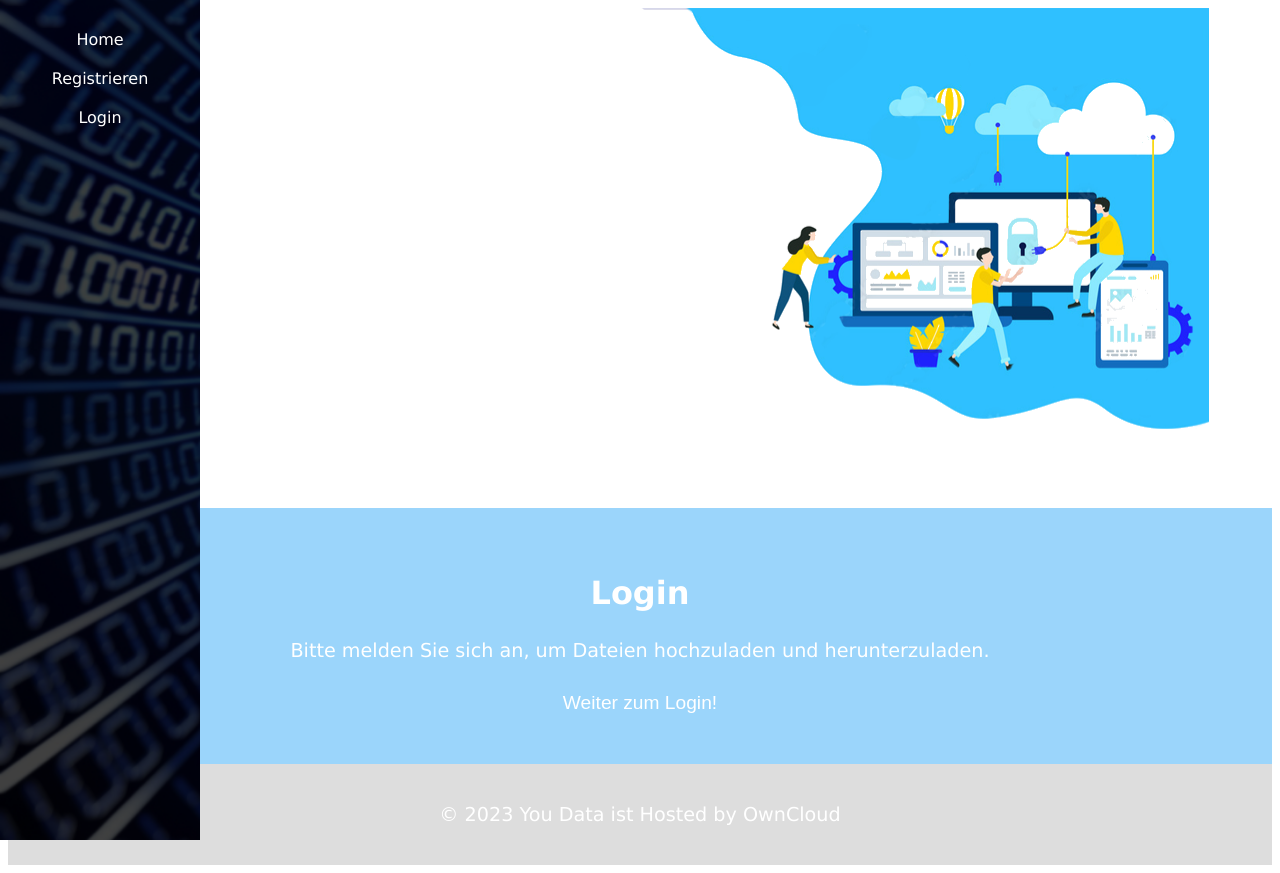
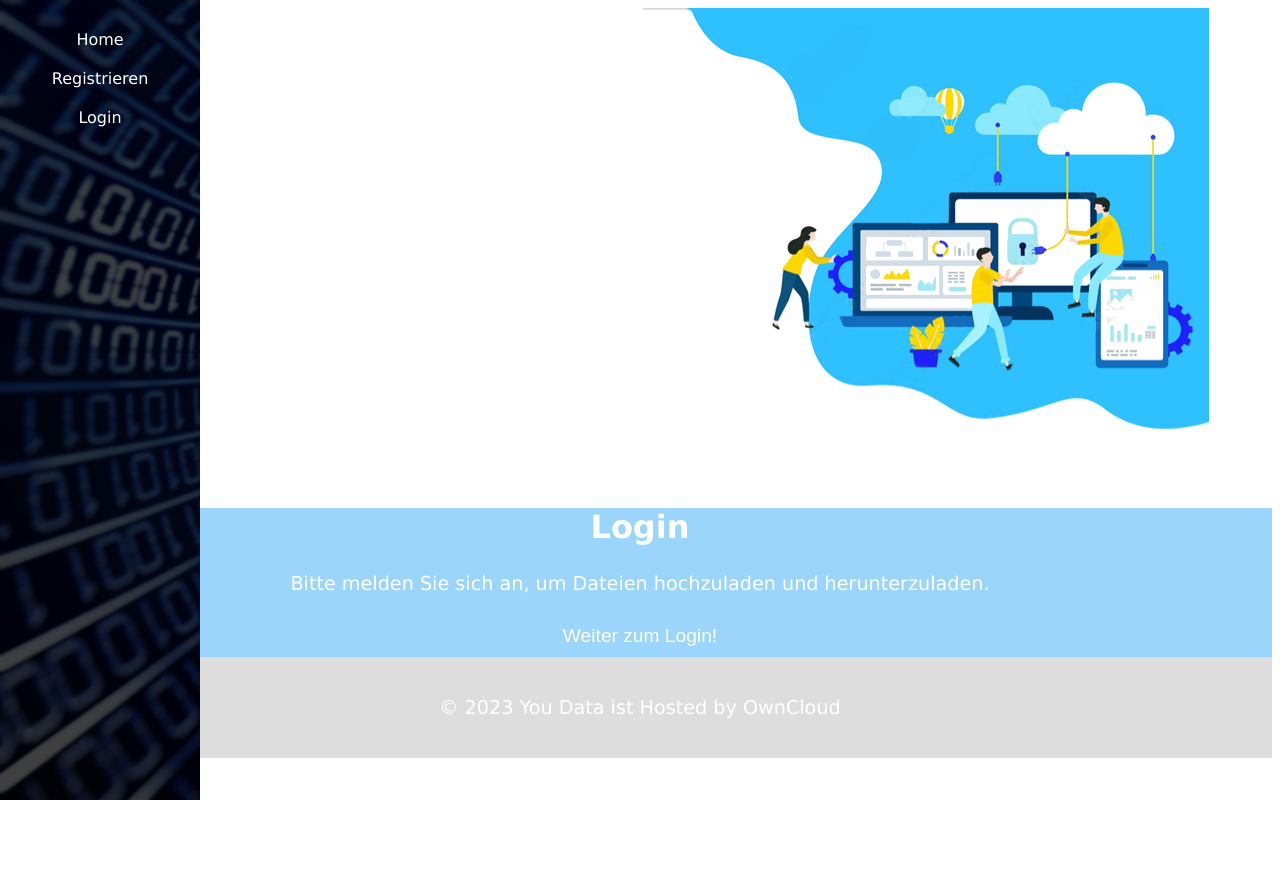
Before and after one commit to vinnypooh21/ProjectWeb, a PHP site: page /landingpage.php in a window 1280 px wide. After the commit the page ends 800 px from the top, so only its background shows below. Run offline with PHP 8.4, Linux system fonts and the light colour scheme; data that the repository does not hold is empty.

Commit message:
del pads

```diff
--- a/style.css
+++ b/style.css
@@ -72,7 +72,7 @@ header h1 {
 /* Login-Bereich-Stil */
 .login-section {
     text-align: center;
-    padding: 40px;
+
     background-color: #9bd5fb;
 }
 
```
